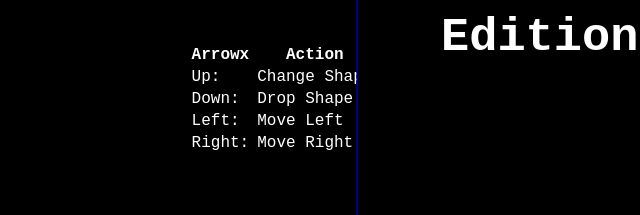
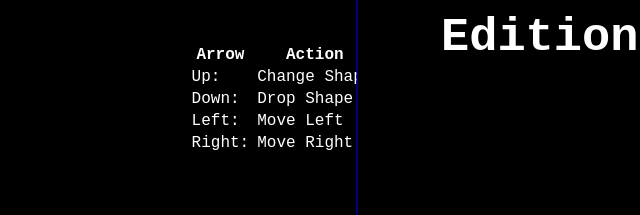
Before and after one commit to ddang95/ddangtetris.github.io, a plain HTML site: page index.html in a window 1280 px wide. Shown: the part 290-505 px from the top of the page, 9-649 px from the left. Drawn offline with Linux system fonts and the light colour scheme.

Commit message:
Update index.html

```diff
--- a/index.html
+++ b/index.html
@@ -19,7 +19,7 @@
 
         <table id="controlDisplay" style="float: left;">
             <tr>
-                <th>Arrowx</th>
+                <th>Arrow</th>
                 <th></th>
                 <th>Action</th>
             </tr>
```
